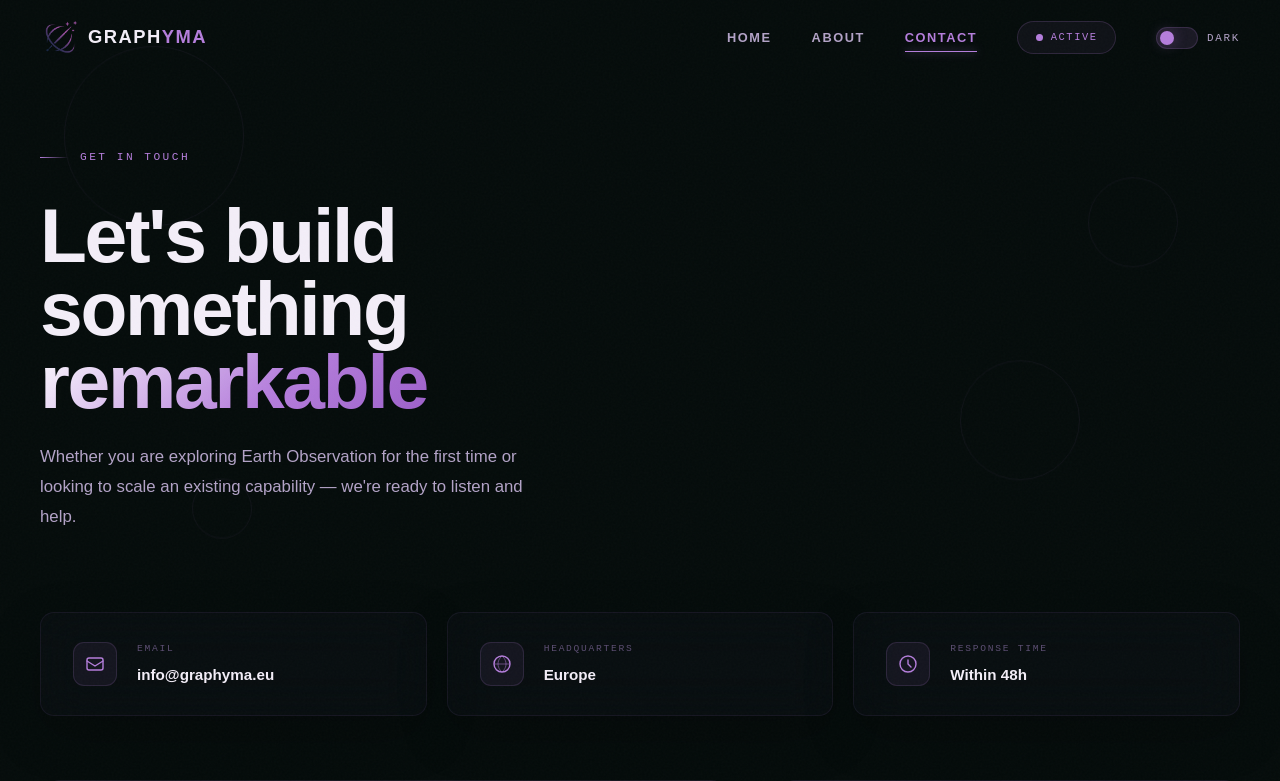
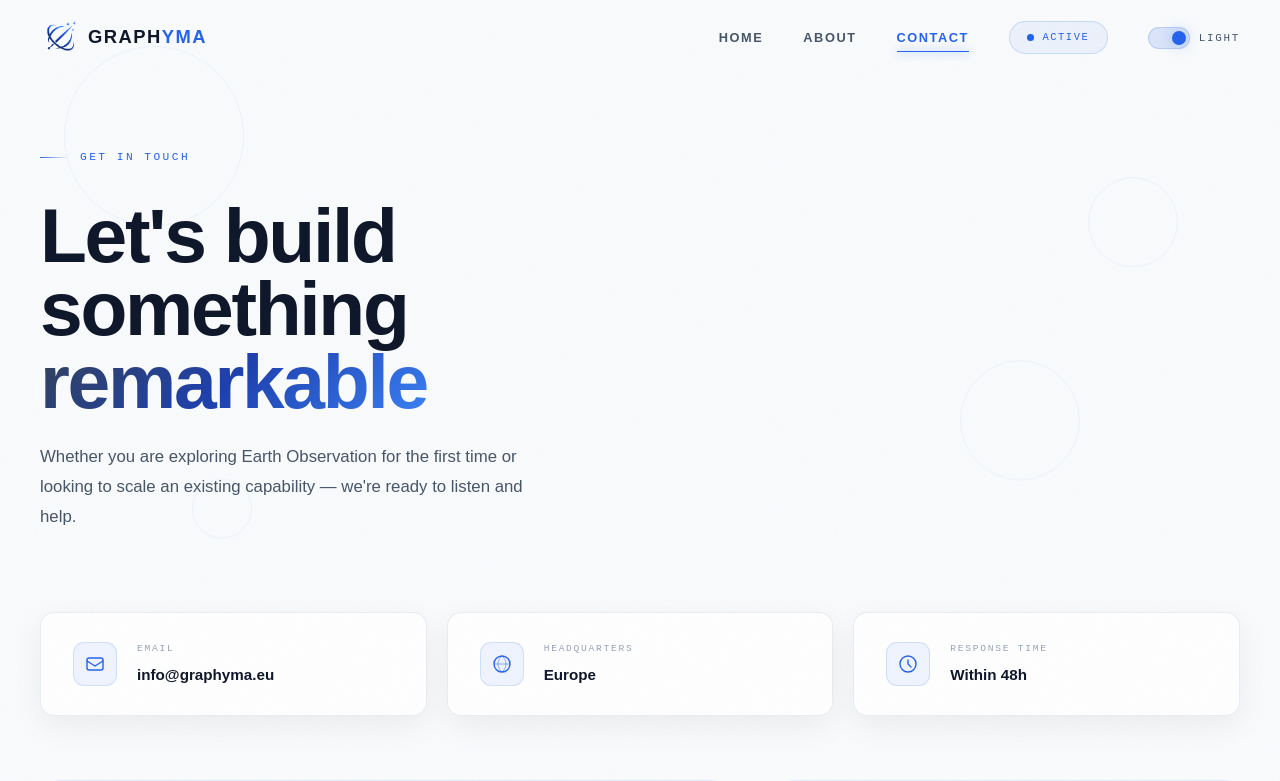
Before and after one commit to synced7x7/graphyma, a React (Vite) app in the folder client/: page /contact in a window 1280 px wide. Shown: the top 781 px of the page. Built offline with nearby package versions, Linux system fonts and the light colour scheme.

Commit message:
Graphyma light mode logo added

```diff
--- a/client/src/App.jsx
+++ b/client/src/App.jsx
@@ -14,11 +14,11 @@ import ProjectManagement from './pages/ProjectManagement'
 const THEME_COOKIE = 'graphyma-theme'
 
 function readThemeCookie() {
-  if (typeof document === 'undefined') return 'dark'
+  if (typeof document === 'undefined') return 'light'
 
   const match = document.cookie.match(new RegExp(`(?:^|; )${THEME_COOKIE}=([^;]*)`))
   const value = match ? decodeURIComponent(match[1]) : ''
-  return value === 'light' ? 'light' : 'dark'
+  return value === 'dark' ? 'dark' : 'light'
 }
 
 function writeThemeCookie(theme) {
--- a/client/src/components/navbar.jsx
+++ b/client/src/components/navbar.jsx
@@ -3,6 +3,7 @@ import { Link, useLocation } from 'react-router-dom'
 import { motion, AnimatePresence } from 'framer-motion'
 import './styles/navbar.css'
 import graphymaLogo from '../assets/graphyma_logo1.png'
+import graphymaLogoLight from '../assets/graphyma_logo2.png'
 
 const NAV_LINKS = [
   { path: '/', label: 'Home' },
@@ -40,7 +41,7 @@ export default function Navbar({ theme = 'dark', onThemeToggle }) {
         <Link to="/" className="logo-link">
           <motion.div whileHover={{ scale: 1.03 }} transition={{ type: 'spring', stiffness: 400 }} className="logo-inner">
             {/* Logo mark */}
-             <img src={graphymaLogo} alt="GRAPHYMA" className="logo-mark" />
+             <img src={theme === 'dark' ? graphymaLogo : graphymaLogoLight} alt="GRAPHYMA" className="logo-mark" />
             <span className="brand-text">GRAPH<span className="brand-accent">YMA</span></span>
           </motion.div>
         </Link>
--- a/client/src/index.css
+++ b/client/src/index.css
@@ -1,41 +1,34 @@
-/* ═══════════════════════════════════════════
-   GRAPHYMA — Global Styles
-   Aesthetic: Dark Orbital Luxury
-   Palette: Deep teal-black + bioluminescent mint
-═══════════════════════════════════════════ */
+:root {
+  color-scheme: light;
 
-/* Deep teal-black */
-/* :root {
-  color-scheme: dark;
+  --bg: #f8fafc;
+  --bg-rgb: 248, 250, 252;
+  --bg-alt: #f1f5f9;
+  --bg-alt-rgb: 241, 245, 249;
+  --bg-card: rgba(255, 255, 255, 0.8);
+  --bg-card-hover: rgba(255, 255, 255, 0.95);
+  --surface: #ffffff;
+  --surface-rgb: 255, 255, 255;
+  --surface-2: #f4f6f8;
+  --surface-2-rgb: 244, 246, 248;
 
-  --bg: #050c0b;
-  --bg-rgb: 5, 12, 11;
-  --bg-alt: #071412;
-  --bg-alt-rgb: 7, 20, 18;
-  --bg-card: rgba(13, 255, 196, 0.025);
-  --bg-card-hover: rgba(13, 255, 196, 0.05);
-  --surface: #0b1815;
-  --surface-rgb: 11, 24, 21;
-  --surface-2: #10211d;
-  --surface-2-rgb: 16, 33, 29;
+  --accent: #2563eb;
+  --accent-rgb: 37, 99, 235;
+  --accent-2: #4f7cff;
+  --accent-2-rgb: 79, 124, 255;
+  --accent-3: #1d4ed8;
+  --accent-dim: rgba(16, 185, 129, 0.12);
+  --accent-glow: rgba(16, 185, 129, 0.18);
 
-  --accent: #0dffc4;
-  --accent-rgb: 13, 255, 196;
-  --accent-2: #00c49a;
-  --accent-2-rgb: 0, 196, 154;
-  --accent-3: #007a60;
-  --accent-dim: rgba(13, 255, 196, 0.1);
-  --accent-glow: rgba(13, 255, 196, 0.35);
+  --text: #0f172a;
+  --text-rgb: 15, 23, 42;
+  --text-2: #475569;
+  --text-2-rgb: 71, 85, 105;
+  --text-3: #94a3b8;
+  --text-3-rgb: 148, 163, 184;
 
-  --text: #ebf7f5;
-  --text-rgb: 235, 247, 245;
-  --text-2: #6bbab5;
-  --text-2-rgb: 107, 186, 181;
-  --text-3: #2e5f5c;
-  --text-3-rgb: 46, 95, 92;
-
-  --border: rgba(13, 255, 196, 0.08);
-  --border-bright: rgba(13, 255, 196, 0.28);
+  --border: rgba(37, 99, 235, 0.08);
+  --border-bright: rgba(37, 99, 235, 0.28);
   --shadow-soft: 0 18px 50px rgba(0, 0, 0, 0.24);
   --shadow-strong: 0 28px 80px rgba(0, 0, 0, 0.36);
 
@@ -50,13 +43,12 @@
   --font-display: 'Syne', sans-serif;
   --font-body: 'DM Sans', sans-serif;
   --font-mono: 'JetBrains Mono', monospace;
-} */
+}
 
- /* Floral Lavender */
-:root {
+:root[data-theme='dark'] {
   color-scheme: dark;
 
-   --bg: #050c0b;
+  --bg: #050c0b;
   --bg-rgb: 5, 12, 11;
   --bg-alt: #071412;
   --bg-alt-rgb: 7, 20, 18;
@@ -75,7 +67,7 @@
   --accent-dim: rgba(181, 126, 220, 0.1);
   --accent-glow: rgba(181, 126, 220, 0.35);
 
-   --text: #f3eef8;
+  --text: #f3eef8;
   --text-rgb: 243, 238, 248;
   --text-2: #b3a3c7;
   --text-2-rgb: 179, 163, 199;
```
Also changed, not shown: client/src/assets/graphyma_logo2.png (added).
